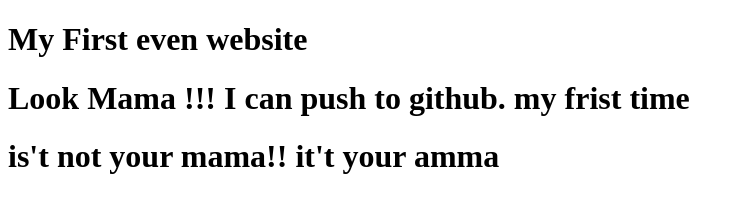
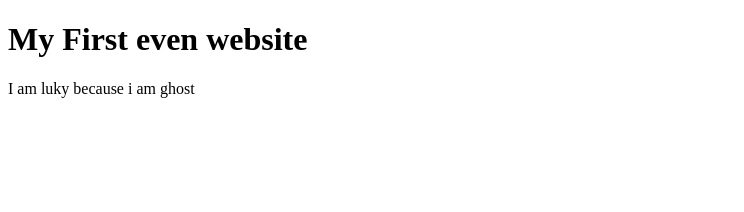
Before and after one commit to nischup-tuhin/my-first-website, a plain HTML site: page index.html in a window 1280 px wide. Shown: the whole page, without its empty margins (0-744 px from the left). Drawn offline with Linux system fonts and the light colour scheme.

Commit message:
ghosting adding

```diff
--- a/index.html
+++ b/index.html
@@ -8,7 +8,6 @@
 </head>
 <body>
     <h1>My First even website</h1>
-    <h1>Look Mama !!! I can push to github. my frist time</h1>
-    <h1> is't not your mama!! it't your amma</h1>
+    <p>I am luky because i am ghost</p>
 </body>
 </html>
```
